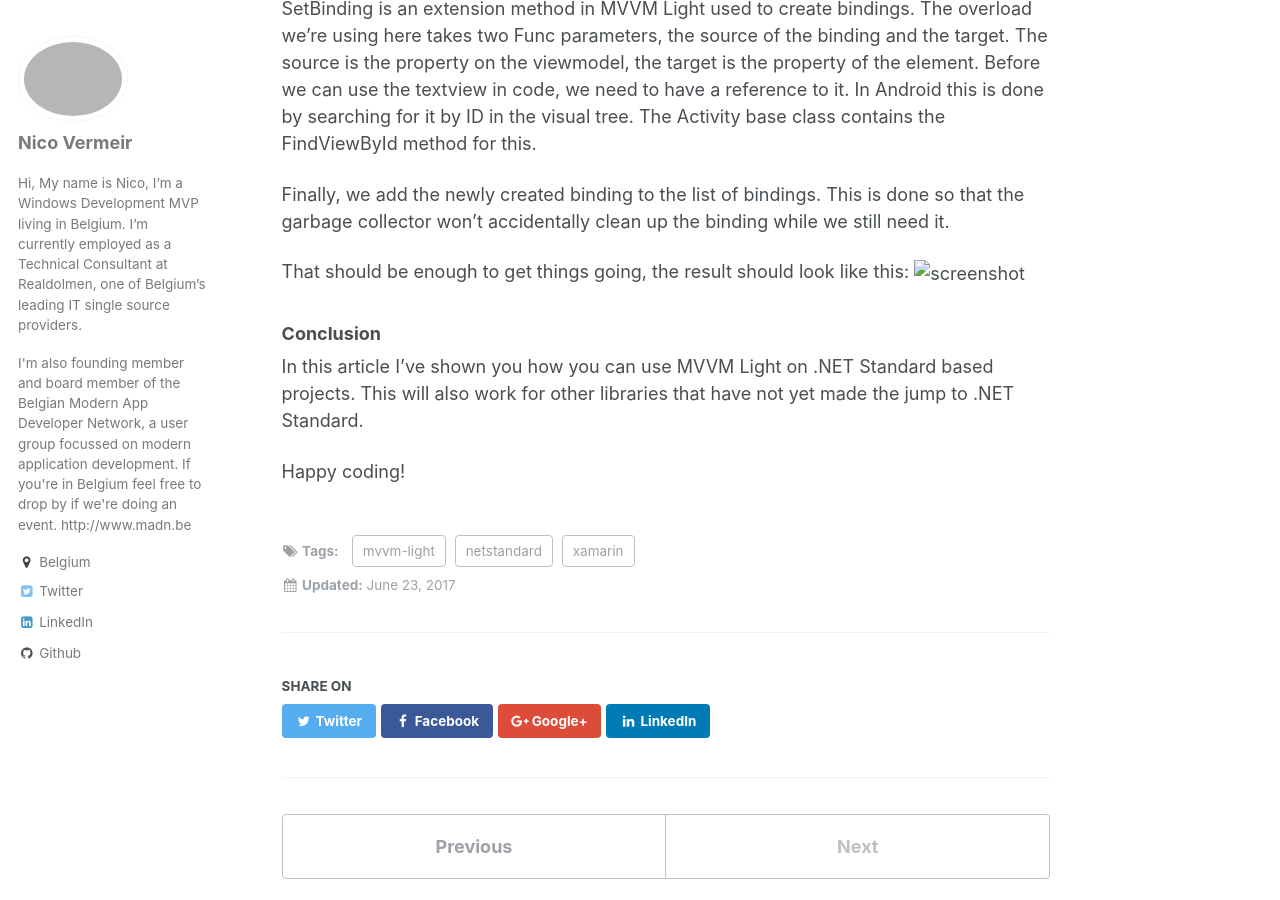
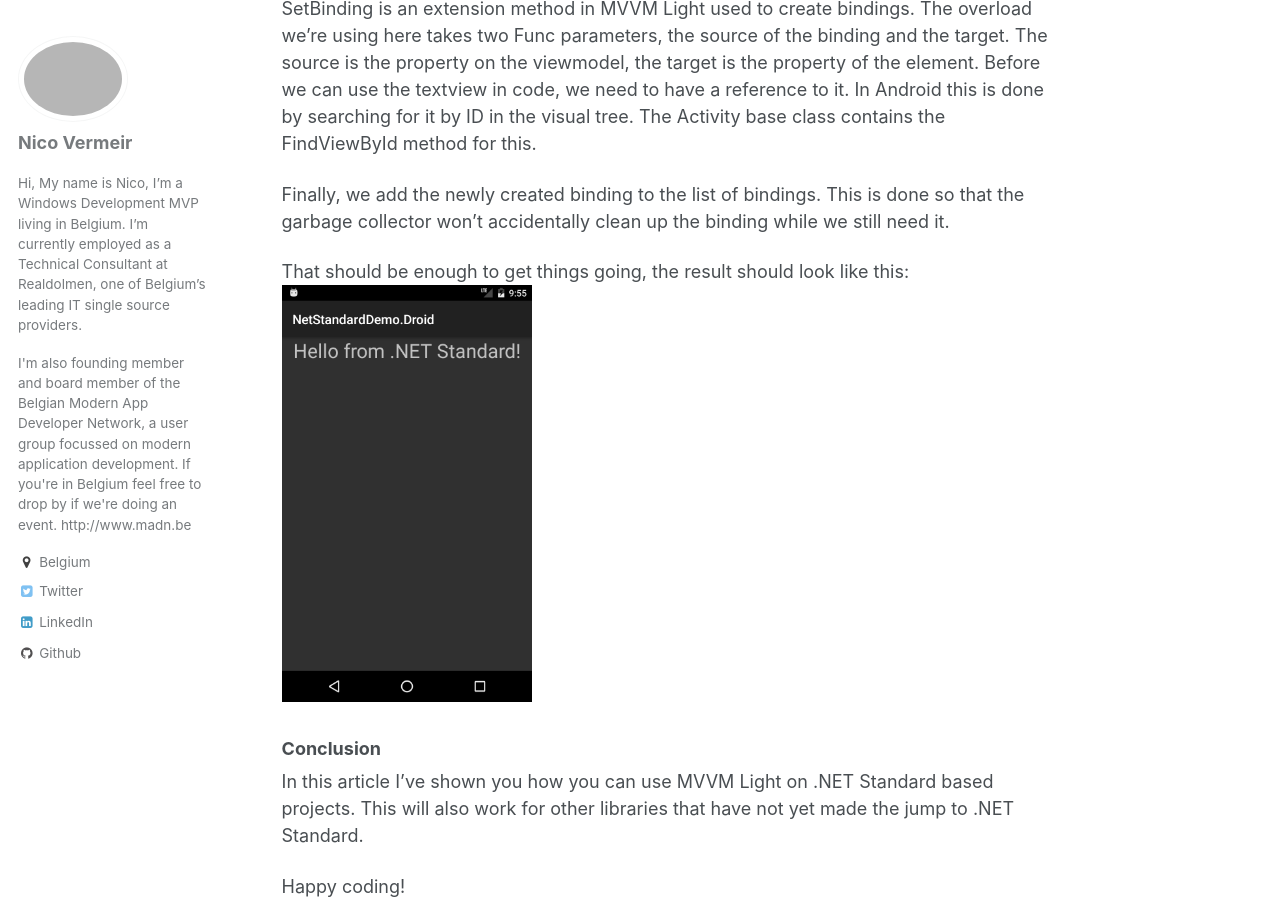
Before and after one commit to NicoVermeir/nicovermeir.github.io, a Jekyll site: the page built from _posts/2017-06-14-building-a-netstandard-xamarin-app-with-mvvm-light.markdown, in a window 1280 px wide and 900 px high, scrolled down 5658 px. Built offline with Jekyll 4.4.1, drawn with Linux system fonts in a browser that asks for light colours; comment, search, counter and statistics services are not loaded.

Commit message:
fixed typo in image path

```diff
--- a/_posts/2017-06-14-building-a-netstandard-xamarin-app-with-mvvm-light.markdown
+++ b/_posts/2017-06-14-building-a-netstandard-xamarin-app-with-mvvm-light.markdown
@@ -192,7 +192,7 @@ SetBinding is an extension method in MVVM Light used to create bindings. The ove
 Finally, we add the newly created binding to the list of bindings. This is done so that the garbage collector won't accidentally clean up the binding while we still need it.
 
 That should be enough to get things going, the result should look like this:
-<img src="http:\\www.spikie.be\images\images\netstandardmvvm\03.PNG" alt="screenshot" style="width: 250px;"/>
+<img src="http:\\www.spikie.be\images\netstandardmvvm\03.PNG" alt="screenshot" style="width: 250px;"/>
 
 ### Conclusion
 In this article I've shown you how you can use MVVM Light on .NET Standard based projects. This will also work for other libraries that have not yet made the jump to .NET Standard.
```
